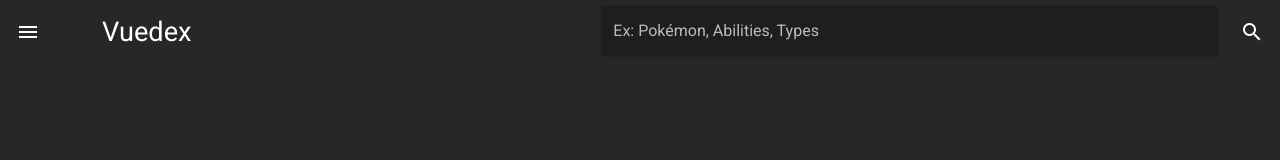
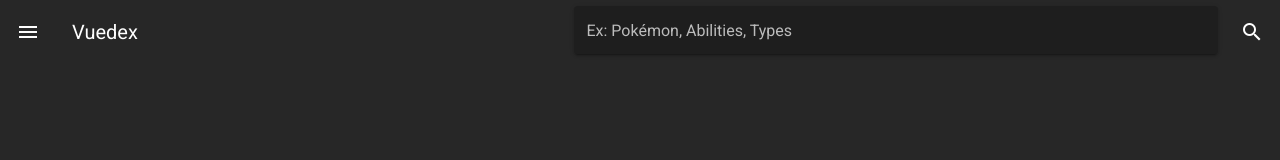
Before and after one commit to Aethelwulf-e/vuedex, a Vue app in the folder vuedex-app/: page / in a window 1280 px wide. Shown: the top 160 px of the page. Built offline with nearby package versions, Linux system fonts and the light colour scheme; no server answers.

Commit message:
Novo favicon + testes de mudança de cor de componente

```diff
--- a/vuedex-app/public/index.html
+++ b/vuedex-app/public/index.html
@@ -4,7 +4,7 @@
     <meta charset="utf-8">
     <meta http-equiv="X-UA-Compatible" content="IE=edge">
     <meta name="viewport" content="width=device-width,initial-scale=1.0">
-    <link rel="icon" href="<%= BASE_URL %>favicon.ico">
+    <link rel='icon' href="<%= BASE_URL %>favicon.ico">
     <title>Vuedex</title>
     <link rel="stylesheet" href="https://fonts.googleapis.com/css?family=Roboto:100,300,400,500,700,900">
     <link rel="stylesheet" href="https://cdn.jsdelivr.net/npm/@mdi/font@latest/css/materialdesignicons.min.css">
--- a/vuedex-app/src/App.vue
+++ b/vuedex-app/src/App.vue
@@ -3,7 +3,7 @@
     <v-app-bar dark>
       <v-app-bar-nav-icon></v-app-bar-nav-icon>
 
-      <v-app-bar-title class="nav-bar-title">{{ Title }}</v-app-bar-title>
+      <v-app-bar-title>{{ Title }}</v-app-bar-title>
 
       <v-spacer></v-spacer>
 
@@ -34,11 +34,6 @@
 </template>
 
 <style>
-.nav-bar-title {
-  font-size: 1.7rem !important;
-  margin-left: 30px;
-}
-
 .text-field-pos {
   margin-top: 25px !important;
 }
--- a/vuedex-app/src/components/Pokemon.vue
+++ b/vuedex-app/src/components/Pokemon.vue
@@ -1,6 +1,6 @@
 <template>
   <div id="Pokemon">
-    <v-card color="red darken-1">
+    <v-card :color='getColorByPokemonType("c")'>
       <v-img class="ml-2" max-height="200" max-width="200" :src="this.pokemon.imageUrl" />
     </v-card>
   </div>
@@ -53,6 +53,18 @@ export default {
           console.log(err);
         });
     },
+
+    getColorByPokemonType(type) {
+      if(type == 'a') {
+        return '#E53935'
+      }
+      else if(type == 'b') {
+        return '#880E4F'
+      }
+      else {
+        return '#4A148C'
+      }
+    }
   },
 
   mounted() {
```
Also changed, not shown: 1 other file (tests, documents, lock files or other folders).
